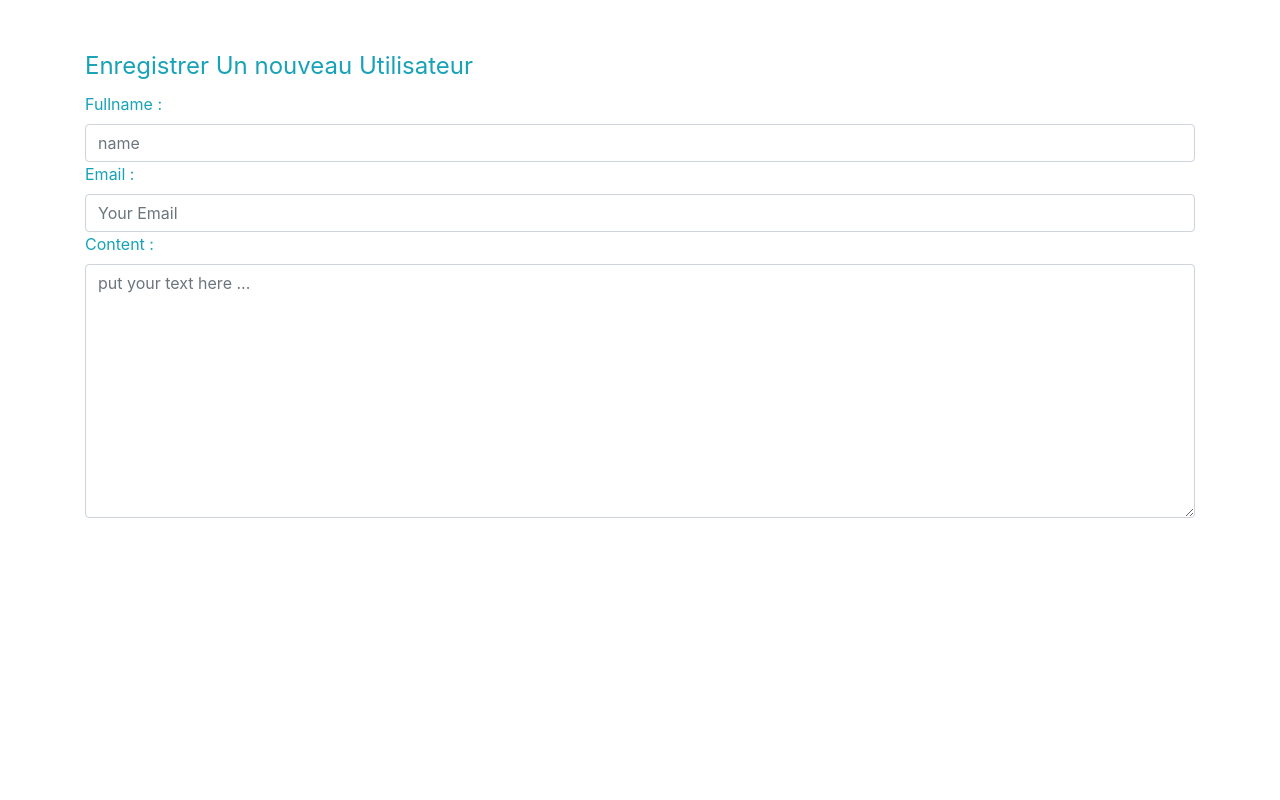
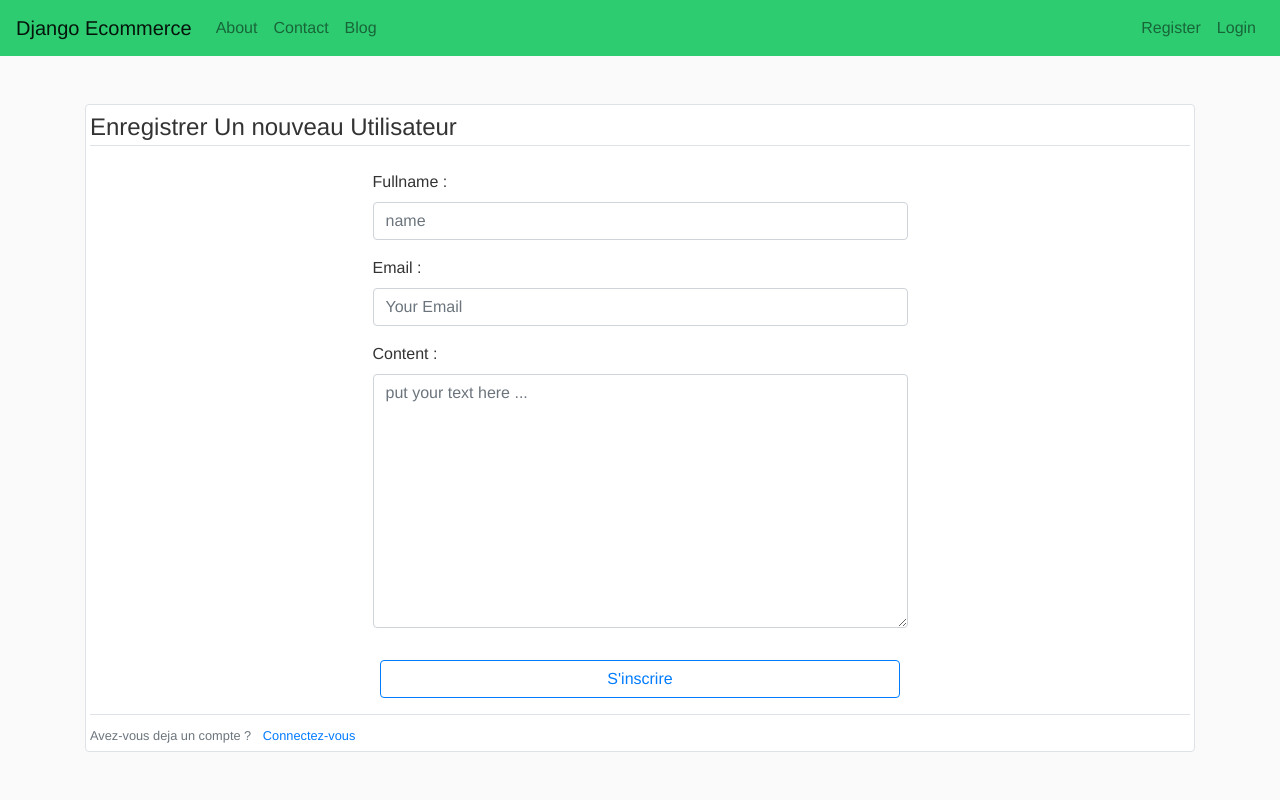
Before and after one commit to rosairekota/Django_Project_Tools, a Django app: template users_app/templates/users/register.html in a window 1280 px wide. Run offline with Django 3.2, Linux system fonts and the light colour scheme; the template is opened without the code that fills it: values that come from a table or form of the project are taken from there, others are empty; some libraries are stand-ins or nearby versions.

Commit message:
'suite_user_app'

```diff
--- a/blog/templates/blog/base.html
+++ b/blog/templates/blog/base.html
@@ -29,7 +29,7 @@
 				        </ul>
 				        <ul class="navbar-nav">
 				           <li class="nav-item">
-				            <a class="nav-link" href="/contact">Register</a>
+				            <a class="nav-link" href="{% url 'register-user' %}">Register</a>
 				          </li>
 				         <li class="nav-item">
 				            <a class="nav-link" href="/admin">Login</a>
--- a/users_app/templates/users/register.html
+++ b/users_app/templates/users/register.html
@@ -1,21 +1,31 @@
-<!DOCTYPE html>
-<html>
-<head>
-	<meta charset="utf-8">
-	<meta http-equiv="X-UA-Compatible" content="IE=edge">
-	<title></title>
-		<link rel="stylesheet" href="https://stackpath.bootstrapcdn.com/bootstrap/4.3.1/css/bootstrap.min.css">
-		</head>
-	<body>
+{% extends 'blog/base.html' %}
+{% block content %}
 
-			<div class="container text-info mt-5">
-				<form action="register_submit" method="get" accept-charset="utf-8">
-					<fieldset>
-						<legend>Enregistrer Un nouveau Utilisateur</legend>
-						{{form}}
+		<div class="content-section">
+			<form action="register_submit" method="get" accept-charset="utf-8" class="img-thumbnail">
+			{% csrf_token %}
+					<fieldset class="form-group">
+						<legend class="border-bottom mb-4">Enregistrer Un nouveau Utilisateur</legend>
+						<div class="row">
+							<div class="col-sm-6 col-12 offset-sm-3">
+
+									{{form.as_p}} <!-- as_p: permet d'aligner les explik input -->
+
+							</div>
+						</div>
 					</fieldset>
+						<div class="col-sm-6 col-12 offset-sm-3 form-group">
+
+									<button type="submit" class="btn btn-outline-primary btn-block">S'inscrire</button>
+
+						</div>
+
+						<div class="border-top pt-2">
+					<small class="text-muted">Avez-vous deja un compte ?
+						<a href="#" title="" class="ml-2">Connectez-vous</a>
+					</small>
+				</div>
 				</form>
-			</div>
 
-</body>
-</html>
+		</div>
+{% endblock %}
--- a/users_app/urls.py
+++ b/users_app/urls.py
@@ -2,6 +2,6 @@
 from .import views
 
 urlpatterns = [
-	url(r'^register/$',views.register),
+	url(r'^register/$',views.register, name='register-user'),
 
 ]
--- a/users_app/views.py
+++ b/users_app/views.py
@@ -3,4 +3,5 @@
 
 def register(request):
 	form=UserCreationForm()
-	return render(request,"users/register.html",{"from":form})
+	context={"form":form}
+	return render(request,"users/register.html",context)
```
Also changed, not shown: db.sqlite3.
